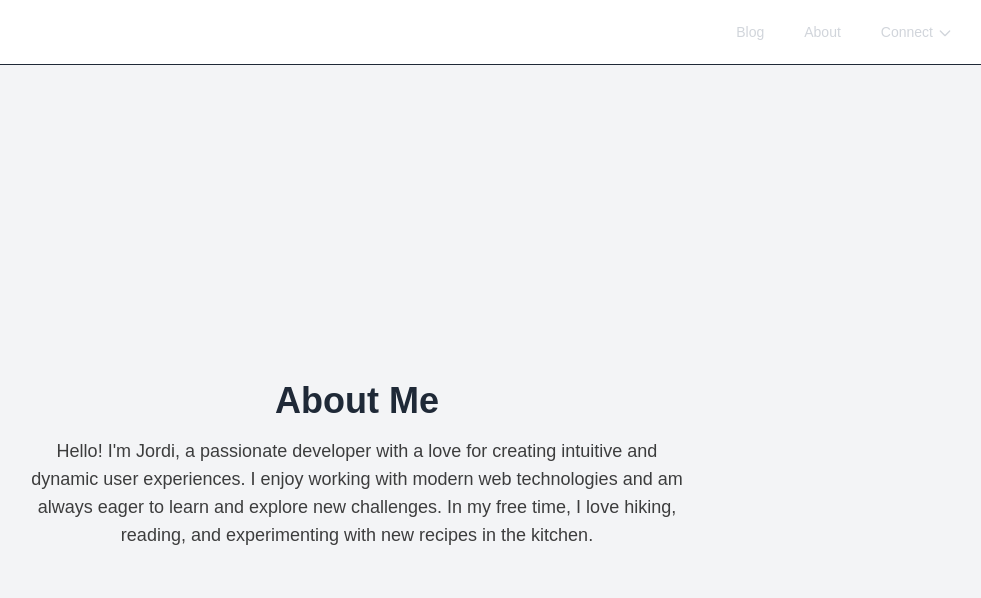
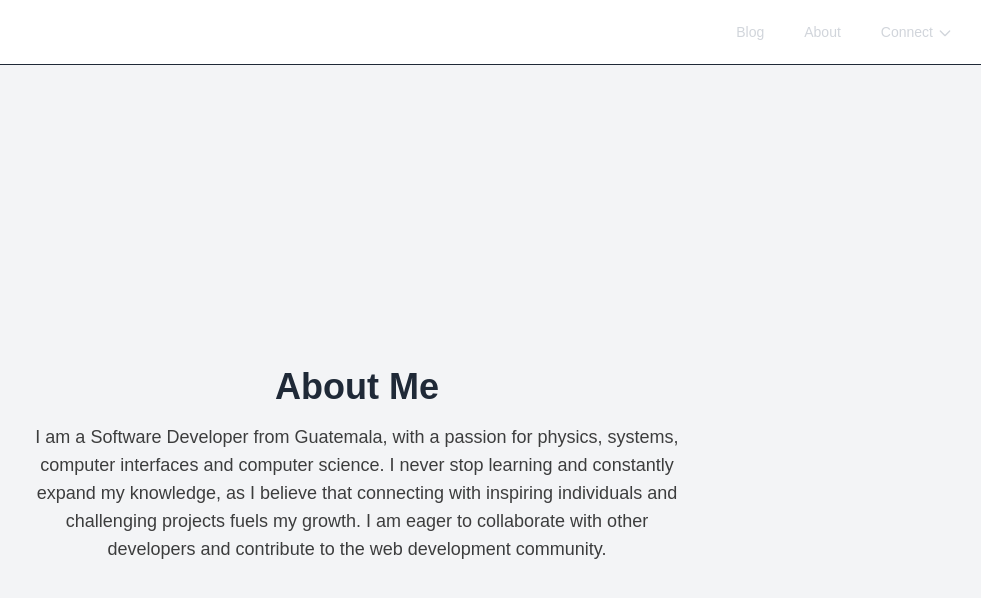
Before and after one commit to jordidimass/jordidimass, a Next.js app: page /about in a window 1280 px wide. Shown: the top 598 px of the page, without its empty margins (283-1264 px from the left). Built offline with nearby package versions, Linux system fonts and the light colour scheme.

Commit message:
changed about

```diff
--- a/src/app/about/page.tsx
+++ b/src/app/about/page.tsx
@@ -20,11 +20,7 @@ export default function AboutPage() {
           isHovered ? "opacity-100" : "opacity-75"
         }`}
       >
-        Hello! I&apos;m Jordi, a passionate developer with a love for creating
-        intuitive and dynamic user experiences. I enjoy working with modern
-        web technologies and am always eager to learn and explore new
-        challenges. In my free time, I love hiking, reading, and experimenting
-        with new recipes in the kitchen.
+       I am a Software Developer from Guatemala, with a passion for physics, systems, computer interfaces and computer science. I never stop learning and constantly expand my knowledge, as I believe that connecting with inspiring individuals and challenging projects fuels my growth. I am eager to collaborate with other developers and contribute to the web development community.
       </p>
     </div>
   );
--- a/src/components/Navbar.tsx
+++ b/src/components/Navbar.tsx
@@ -75,6 +75,7 @@ export default function Navbar() {
                           {index === 7 && <div className="border-t border-gray-700 my-1"></div>}
                           <a
                             href={item.href}
+                            onClick={() => setIsOpen(false)}
                             className="block px-4 py-2 text-sm text-gray-300 hover:bg-gray-700 hover:text-white"
                             role="menuitem"
                           >
@@ -115,6 +116,7 @@ export default function Navbar() {
               <Link
                 key={item.name}
                 href={item.href}
+                onClick={() => setIsOpen(false)}
                 className="text-gray-300 hover:text-white block px-3 py-2 rounded-md text-base font-medium"
               >
                 {item.name}
@@ -127,6 +129,7 @@ export default function Navbar() {
                   {index === 7 && <div className="border-t border-gray-700 my-2"></div>}
                   <a
                     href={item.href}
+                    onClick={() => setIsOpen(false)}
                     className="text-gray-300 hover:text-white block px-3 py-2 rounded-md text-base font-medium"
                   >
                     {item.title}
```
